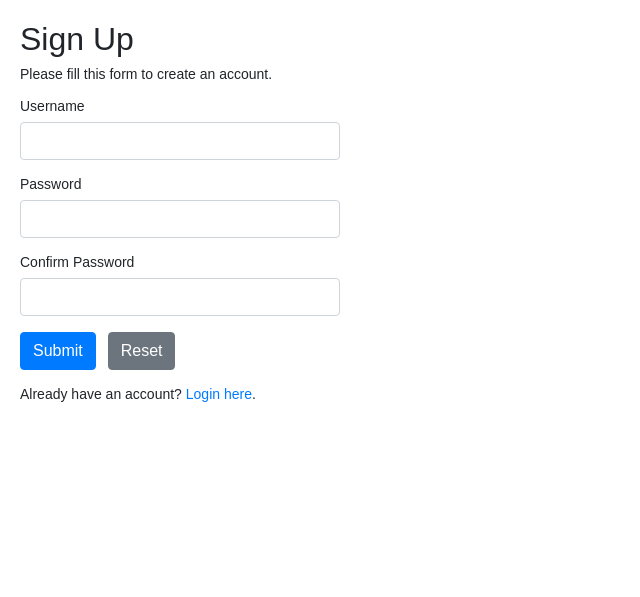
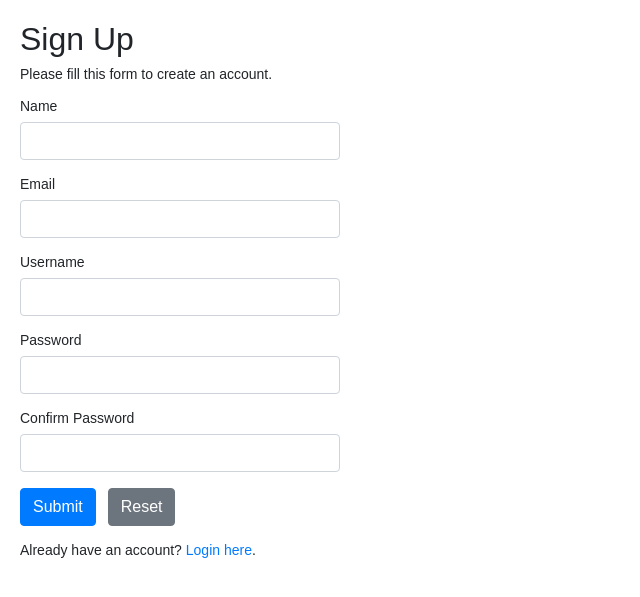
Before and after one commit to MichaelSedlack/DatabaseSystemsGroupProject, a PHP site: page /register.php in a window 1280 px wide. Shown: the top 597 px of the page, without its empty margins (0-640 px from the left). Run offline with PHP 8.4, Linux system fonts and the light colour scheme.

Commit message:
faculty sign-up

```diff
--- a/register.php
+++ b/register.php
@@ -4,7 +4,10 @@ require_once "config.php";
 
 // Define variables and initialize with empty values
 $username = $password = $confirm_password = "";
-$username_err = $password_err = $confirm_password_err = "";
+$name = $email = "";
+$username_err = $password_err = $name_err = "";
+$email_err = $confirm_password_err = "";
+$param_username = $param_password = $param_name = $param_email = "";
 
 // Processing form data when form is submitted
 if($_SERVER["REQUEST_METHOD"] == "POST"){
@@ -12,11 +15,9 @@ if($_SERVER["REQUEST_METHOD"] == "POST"){
     // Validate username
     if(empty(trim($_POST["username"]))){
         $username_err = "Please enter a username.";
-    } elseif(!preg_match('/^[a-zA-Z0-9_]+$/', trim($_POST["username"]))){
-        $username_err = "Username can only contain letters, numbers, and underscores.";
-    } else{
+     } else{
         // Prepare a select statement
-        $sql = "SELECT id FROM users WHERE username = ?";
+        $sql = "SELECT Name FROM faculty WHERE FacultyUsername = ?";
 
         if($stmt = mysqli_prepare($link, $sql)){
             // Bind variables to the prepared statement as parameters
@@ -47,8 +48,6 @@ if($_SERVER["REQUEST_METHOD"] == "POST"){
     // Validate password
     if(empty(trim($_POST["password"]))){
         $password_err = "Please enter a password.";
-    } elseif(strlen(trim($_POST["password"])) < 6){
-        $password_err = "Password must have atleast 6 characters.";
     } else{
         $password = trim($_POST["password"]);
     }
@@ -63,19 +62,27 @@ if($_SERVER["REQUEST_METHOD"] == "POST"){
         }
     }
 
+    if(empty(trim($_POST["name"]))){
+        $name_err = "Please enter your name.";
+    } else{
+        $name = $_POST["name"];
+    }
+
+    if(empty(trim($_POST["email"]))){
+        $email_err = "Please enter an email.";
+    } else{
+        $email = trim($_POST["email"]);
+    }
+
     // Check input errors before inserting in database
-    if(empty($username_err) && empty($password_err) && empty($confirm_password_err)){
+    if(empty($username_err) && empty($password_err) && empty($confirm_password_err) && empty($name_err) && empty($email_err)){
 
         // Prepare an insert statement
-        $sql = "INSERT INTO users (username, password) VALUES (?, ?)";
+        $sql = "INSERT INTO faculty (FacultyUsername, Password, Name, Email) VALUES (?, ?, ?, ?)";
 
         if($stmt = mysqli_prepare($link, $sql)){
             // Bind variables to the prepared statement as parameters
-            mysqli_stmt_bind_param($stmt, "ss", $param_username, $param_password);
-
-            // Set parameters
-            $param_username = $username;
-            $param_password = password_hash($password, PASSWORD_DEFAULT); // Creates a password hash
+            mysqli_stmt_bind_param($stmt, "ssss", $username, $password, $name, $email);
 
             // Attempt to execute the prepared statement
             if(mysqli_stmt_execute($stmt)){
@@ -112,6 +119,16 @@ if($_SERVER["REQUEST_METHOD"] == "POST"){
         <p>Please fill this form to create an account.</p>
         <form action="<?php echo htmlspecialchars($_SERVER["PHP_SELF"]); ?>" method="post">
             <div class="form-group">
+                <label>Name</label>
+                <input type="text" name="name" class="form-control <?php echo (!empty($name_err)) ? 'is-invalid' : ''; ?>" value="<?php echo $name; ?>">
+                <span class="invalid-feedback"><?php echo $name_err; ?></span>
+            </div>
+            <div class="form-group">
+                <label>Email</label>
+                <input type="text" name="email" class="form-control <?php echo (!empty($email_err)) ? 'is-invalid' : ''; ?>" value="<?php echo $email; ?>">
+                <span class="invalid-feedback"><?php echo $email_err; ?></span>
+            </div>
+            <div class="form-group">
                 <label>Username</label>
                 <input type="text" name="username" class="form-control <?php echo (!empty($username_err)) ? 'is-invalid' : ''; ?>" value="<?php echo $username; ?>">
                 <span class="invalid-feedback"><?php echo $username_err; ?></span>
```
Also changed, not shown: login.php (+4 -4 lines).
